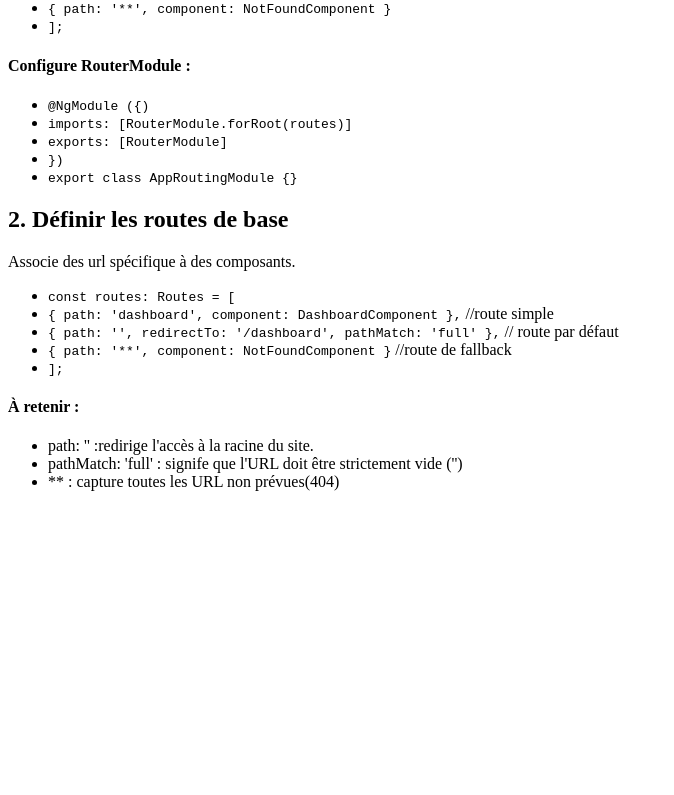
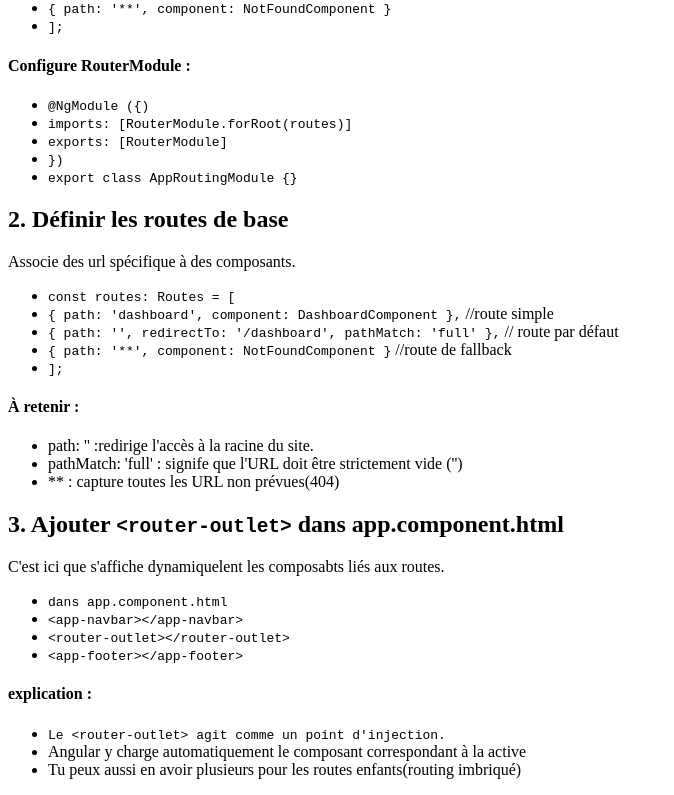
Before and after one commit to Loicwr/TestAngular, an Angular app: page / in a window 1280 px wide. Shown: the part 6685-7480 px from the top of the page, without its empty margins (0-674 px from the left). Before the commit the page ends 7192 px from the top, so only its background shows below. Built offline with nearby package versions, Linux system fonts and the light colour scheme.

Commit message:
feat(routing-navigation): add instructions for using <router-outlet> in app.component.html

```diff
--- a/src/app/routing-navigation/routing-navigation.component.html
+++ b/src/app/routing-navigation/routing-navigation.component.html
@@ -54,3 +54,20 @@
     <li>pathMatch: 'full' : signife que l'URL doit être strictement vide ('')</li>
     <li>** : capture toutes les URL non prévues(404)</li>
 </ul>
+
+<h2>3. Ajouter <code>&lt;router-outlet&gt;</code> dans app.component.html</h2>
+<p>C'est ici que s'affiche dynamiquelent les composabts liés aux routes.</p>
+
+<ul>
+    <li><code>dans app.component.html</code></li>
+    <li><code>&lt;app-navbar&gt;&lt;/app-navbar&gt;</code></li>
+    <li><code>&lt;router-outlet&gt;&lt;/router-outlet&gt;</code></li>
+    <li><code>&lt;app-footer&gt;&lt;/app-footer&gt;</code></li>
+</ul>
+
+<h4>explication :</h4>
+<ul>
+    <li><code>Le &lt;router-outlet&gt; agit comme un point d'injection.</code></li>
+    <li>Angular y charge automatiquement le composant correspondant à la active</li>
+    <li>Tu peux aussi en avoir plusieurs pour les routes enfants(routing imbriqué)</li>
+</ul>
```
